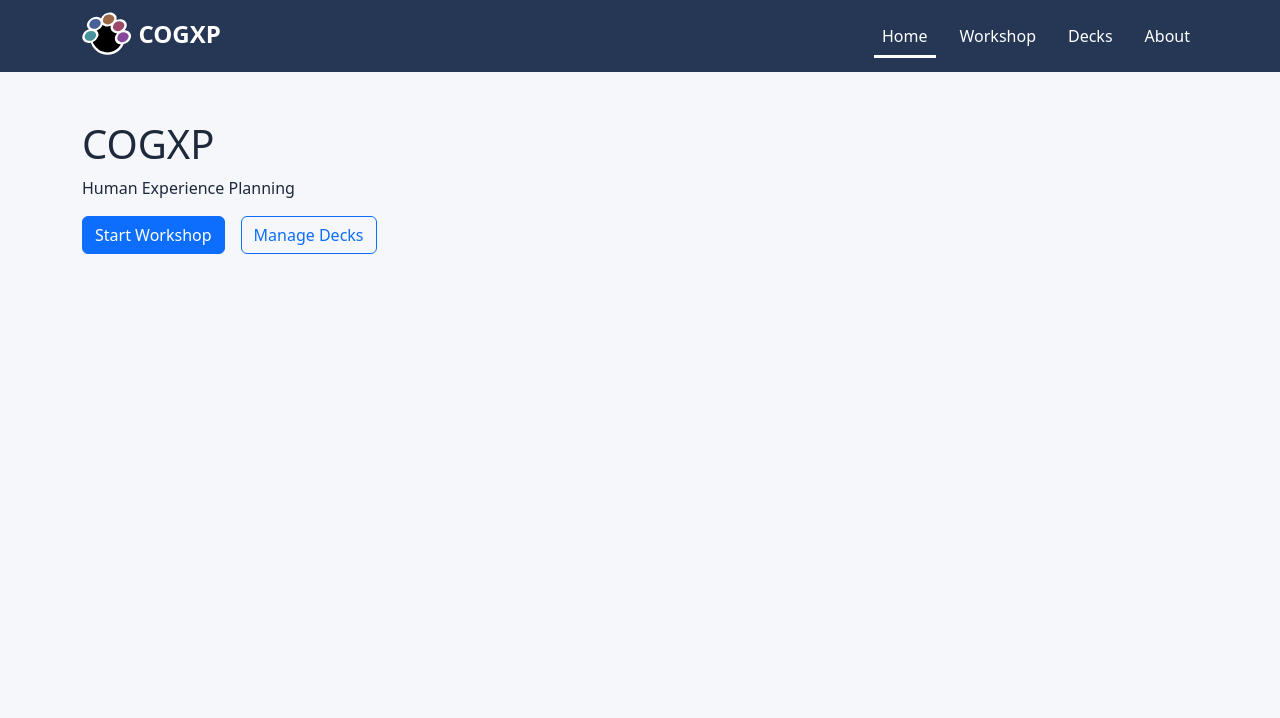
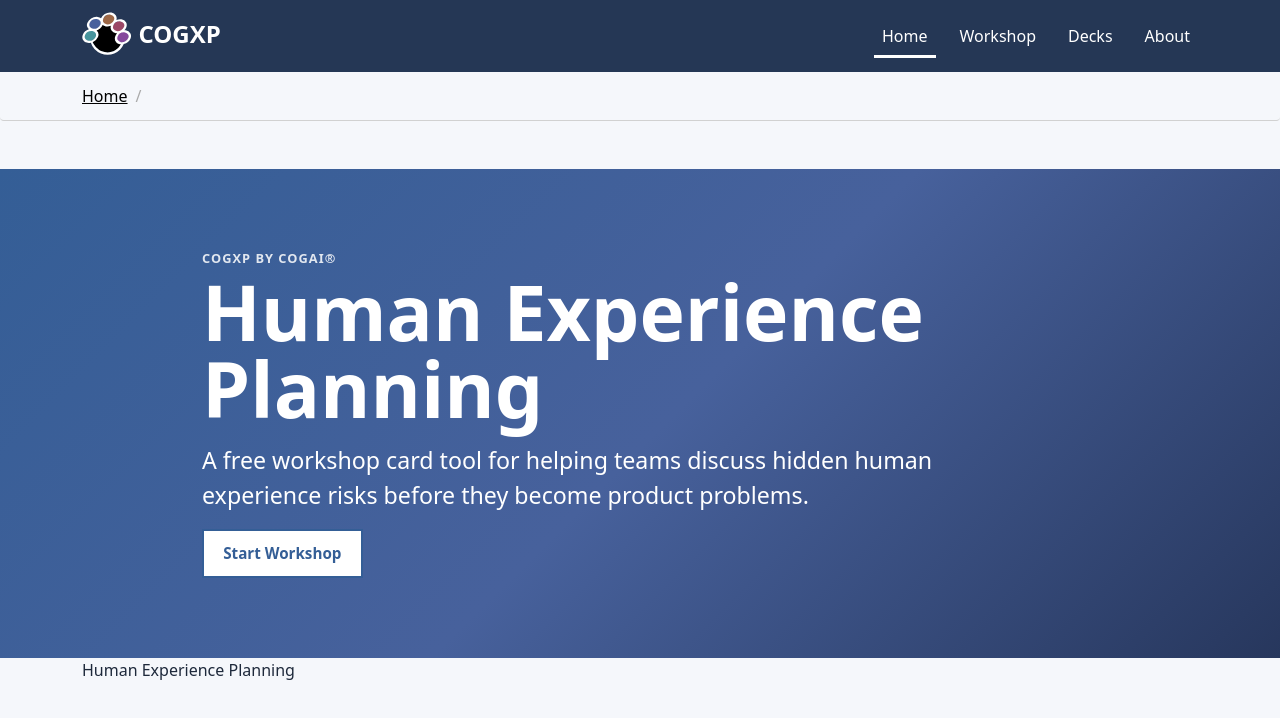
Before and after one commit to garethslinn/cogxp, a React (Vite) app: page / in a window 1280 px wide. Shown: the top 718 px of the page. Built offline with nearby package versions, Linux system fonts and the light colour scheme.

Commit message:
update breadcrumbs

```diff
--- a/src/App.jsx
+++ b/src/App.jsx
@@ -6,19 +6,21 @@ import {
 } from "react-router-dom";
 
 import Layout from "./components/Layout";
-import Dashboard from "./pages/Dashboard";
+import Home from "./pages/Home.jsx";
 import WorkshopPage from "./pages/WorkshopPage";
 import DecksPage from "./pages/DecksPage";
+import { BreadcrumbProvider } from "./context/BreadcrumbContext";
 
 export default function App() {
     return (
+        <BreadcrumbProvider>
             <BrowserRouter>
                 <Layout>
                     <Routes>
 
                         <Route
                             path="/"
-                        element={<Dashboard />}
+                            element={<Home />}
                         />
 
                         <Route
@@ -39,5 +41,6 @@ export default function App() {
                     </Routes>
                 </Layout>
             </BrowserRouter>
+        </BreadcrumbProvider>
     );
 }
--- /dev/null
+++ b/src/components/Breadcrumb.jsx
@@ -0,0 +1,34 @@
+import React from "react";
+import { Link } from "react-router-dom";
+import { useBreadcrumb } from "../context/BreadcrumbContext";
+
+const Breadcrumb = ({ items }) => {
+    const { breadcrumbs } = useBreadcrumb();
+    const breadcrumbItems = items || breadcrumbs;
+
+    return (
+        <nav aria-label="Breadcrumb" aria-live="polite">
+            <div className="container">
+                <h2 className="visually-hidden">Breadcrumb</h2>
+                <ol>
+                    {breadcrumbItems.map((item, index) => {
+                        const isLast = index === breadcrumbItems.length - 1;
+                        const path = item.path || "/"; // fallback safety for Home
+
+                        return (
+                            <li key={index} aria-current={isLast ? "page" : undefined}>
+                                {isLast ? (
+                                    <span>{item.label}</span>
+                                ) : (
+                                    <Link to={path}>{item.label}</Link>
+                                )}
+                            </li>
+                        );
+                    })}
+                </ol>
+            </div>
+        </nav>
+    );
+};
+
+export default Breadcrumb;
--- a/src/components/Layout.jsx
+++ b/src/components/Layout.jsx
@@ -1,4 +1,6 @@
 import Header from "../components/Headers";
+import Breadcrumb from "./Breadcrumb";
+
 
 export default function Layout({
                                    children
@@ -15,6 +17,7 @@ export default function Layout({
             </a>
 
             <Header />
+            <Breadcrumb />
 
             <main
                 id="main-content"
--- /dev/null
+++ b/src/context/BreadcrumbContext.jsx
@@ -0,0 +1,24 @@
+import React, { createContext, useContext, useState } from "react";
+
+const BreadcrumbContext = createContext();
+
+export const useBreadcrumb = () => useContext(BreadcrumbContext);
+
+export const BreadcrumbProvider = ({ children }) => {
+    const [breadcrumbs, setBreadcrumbs] = useState([
+        { label: "Home", path: "/" }
+    ]);
+
+    const updateBreadcrumbs = (newBreadcrumbs) => {
+        setBreadcrumbs([
+            { label: "Home", path: "/" },
+            ...newBreadcrumbs
+        ]);
+    };
+
+    return (
+        <BreadcrumbContext.Provider value={{ breadcrumbs, updateBreadcrumbs }}>
+            {children}
+        </BreadcrumbContext.Provider>
+    );
+};
--- a/src/pages/Dashboard.jsx
+++ /dev/null
@@ -1,35 +0,0 @@
-import { Link } from "react-router-dom";
-
-export default function Dashboard() {
-    return (
-        <main className="container py-5">
-
-            <h1>
-                COGXP
-            </h1>
-
-            <p>
-                Human Experience Planning
-            </p>
-
-            <div className="d-flex gap-3">
-
-                <Link
-                    className="btn btn-primary"
-                    to="/workshop"
-                >
-                    Start Workshop
-                </Link>
-
-                <Link
-                    className="btn btn-outline-primary"
-                    to="/decks"
-                >
-                    Manage Decks
-                </Link>
-
-            </div>
-
-        </main>
-    );
-}
--- a/src/pages/DecksPage.jsx
+++ b/src/pages/DecksPage.jsx
@@ -1,11 +1,18 @@
-import { useState } from "react";
+import {useEffect, useState} from "react";
 
 import {
     getDecks,
     saveDecks
 } from "../helpers/decks";
+import {useBreadcrumb} from "../context/BreadcrumbContext.jsx";
 
 export default function DecksPage() {
+
+    const {updateBreadcrumbs} = useBreadcrumb();
+
+    useEffect(() => {
+        updateBreadcrumbs([{label: "Decks", path: "/decks"}]);
+    }, []);
 
     const [decks, setDecks] =
         useState(getDecks());
--- /dev/null
+++ b/src/pages/Home.jsx
@@ -0,0 +1,37 @@
+import React, {useEffect} from "react";
+import Hero from "../components/Hero.jsx";
+import { useBreadcrumb } from "../context/BreadcrumbContext.jsx";
+
+
+export default function Home() {
+
+    const { updateBreadcrumbs } = useBreadcrumb();
+
+    useEffect(() => {
+        updateBreadcrumbs([{ label: "", path: "/" }]);
+    }, []);
+
+    return (
+        <main className="py-5">
+
+            <Hero
+                eyebrow="COGXP by COGAI®"
+                title="Human Experience Planning"
+                description="
+                    A free workshop card tool for helping teams
+                    discuss hidden human experience risks before
+                    they become product problems.
+                "
+                ctaText="Start Workshop"
+                ctaHref="#cogxp-cards"
+            />
+            <section className="container">
+                <p>
+                    Human Experience Planning
+                </p>
+
+
+            </section>
+        </main>
+    );
+}
--- a/src/pages/WorkshopPage.jsx
+++ b/src/pages/WorkshopPage.jsx
@@ -6,6 +6,7 @@ import HECCardBack from "../components/card/HECCardBack.jsx";
 import cardsData from "../data/cards/index.json";
 import Hero from "../components/Hero.jsx";
 import {Card} from "react-bootstrap";
+import {useBreadcrumb} from "../context/BreadcrumbContext.jsx";
 
 const CARD_LIMIT = 3;
 const STORAGE_KEY = "cogxp-workshop-v1";
@@ -36,6 +37,12 @@ export default function WorkshopPage() {
     const [currentStep, setCurrentStep] = useState(1);
     const [copyStatus, setCopyStatus] = useState("");
     const reportRef = useRef(null);
+
+    const {updateBreadcrumbs} = useBreadcrumb();
+
+    useEffect(() => {
+        updateBreadcrumbs([{label: "Workshop", path: "/workshop"}]);
+    }, []);
 
     const deck = useMemo(() => {
         return cardsData.categories.flatMap((category) =>
--- /dev/null
+++ b/src/styles/breadcrumbs.css
@@ -0,0 +1,58 @@
+nav[aria-label="Breadcrumb"] {
+    padding: 0.75rem 1rem;
+    display: flex;
+    flex-wrap: wrap;
+    border-radius: 4px;
+    border-bottom: 1px solid #d1d1d1;
+    position: relative;
+}
+
+nav[aria-label="Breadcrumb"] {
+
+    img {
+        width: 1.4rem;
+        position: absolute;
+    }
+}
+
+nav[aria-label="Breadcrumb"] ol {
+    list-style: none;
+    padding: 0;
+    margin: 0;
+    display: flex;
+    flex-wrap: wrap;
+}
+
+nav[aria-label="Breadcrumb"] ol li {
+    display: flex;
+    align-items: center;
+    color: var(--breadcrumb-text, #333);
+}
+
+nav[aria-label="Breadcrumb"] ol li::after {
+    content: '/';
+    padding: 0 0.5rem;
+    color: var(--breadcrumb-separator, #aaa);
+}
+
+nav[aria-label="Breadcrumb"] ol li:last-child::after {
+    content: none;
+}
+
+nav[aria-label="Breadcrumb"] ol li a {
+    text-decoration: underline;
+    color: #000;
+    transition: color 0.3s ease, outline 0.3s ease;
+}
+
+nav[aria-label="Breadcrumb"] ol li a:hover,
+nav[aria-label="Breadcrumb"] ol li a:focus {
+    color: #777;
+    text-decoration: underline;
+    outline: 4px solid #000;
+}
+
+nav[aria-label="Breadcrumb"] ol li[aria-current="page"] {
+    font-weight: bold;
+    color: #000;
+}
--- a/src/styles/main.css
+++ b/src/styles/main.css
@@ -3,6 +3,7 @@
 @import url('brand.css');
 @import url('buttons.css');
 @import url('card.css');
+@import url('breadcrumbs.css');
 
 
 :root {
```
Lines whose indentation alone changed are shown as unchanged.
